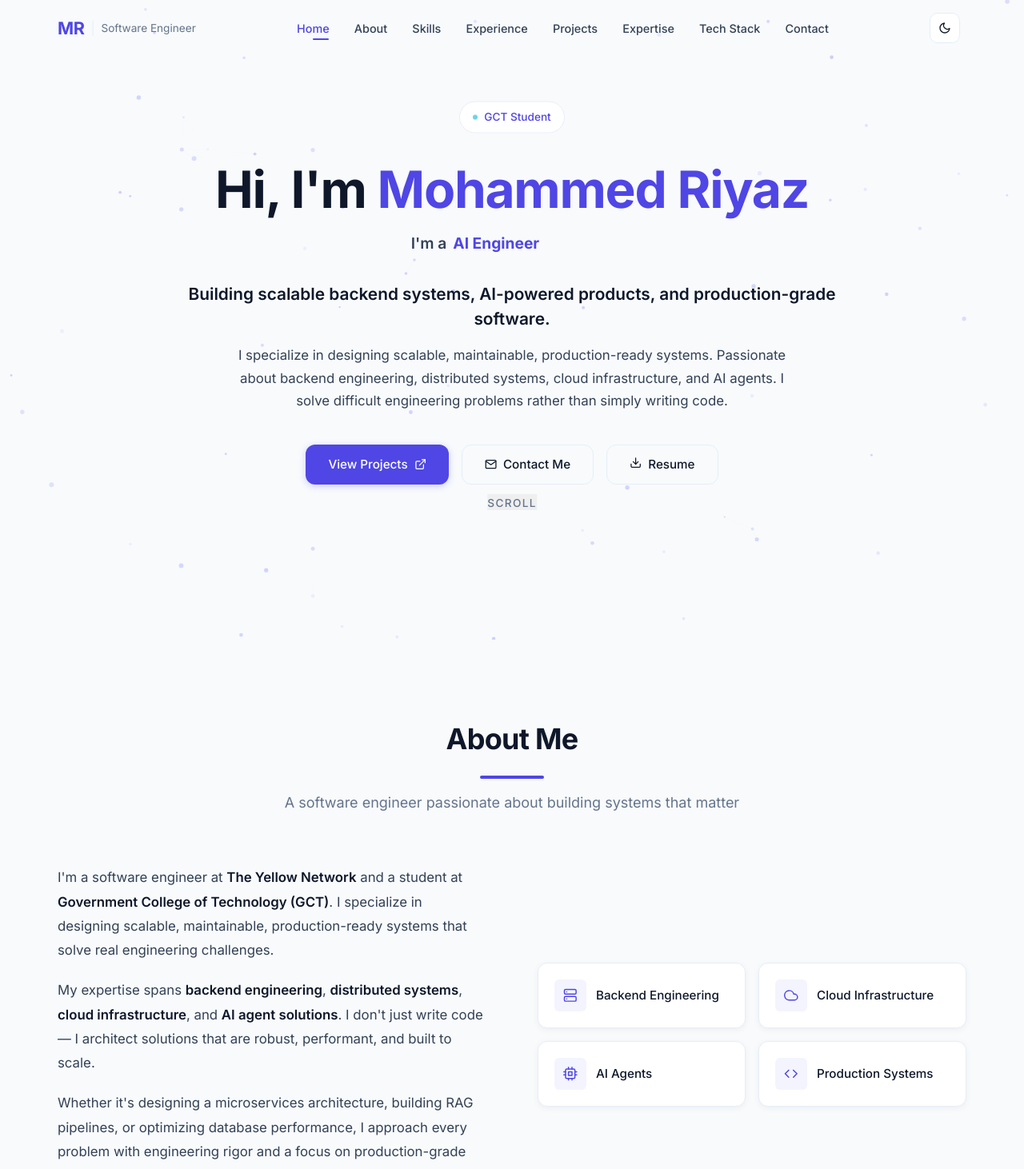
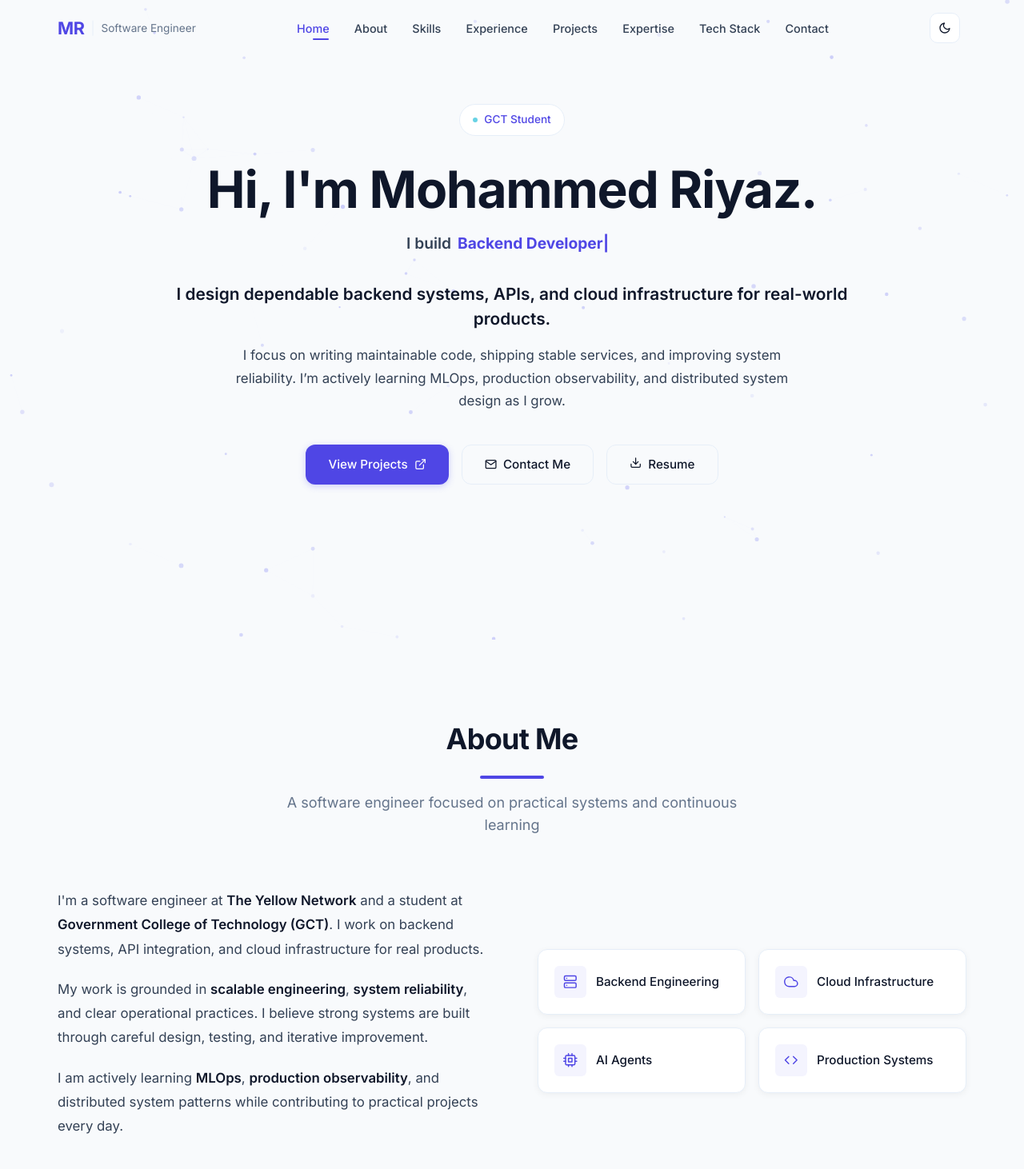
Before and after one commit to Riyaz2815-Mohammed/PortFolio-React, a React (Vite) app: page / in a window 1280 px wide. Shown: the top 1462 px of the page at 80% size. Built offline with nearby package versions, Linux system fonts and the light colour scheme.

Commit message:
refactor: make portfolio realistic with grounded copy, lower expertise ratings, remove scroll indicator, and add dark/light theme toggle

```diff
--- a/src/components/sections/About.jsx
+++ b/src/components/sections/About.jsx
@@ -17,24 +17,23 @@ export default function About() {
       <div className="container">
         <SectionTitle
           title="About Me"
-          subtitle="A software engineer passionate about building systems that matter"
+          subtitle="A software engineer focused on practical systems and continuous learning"
         />
         <div className="about__content">
           <ScrollReveal className="about__text">
             <p>
               I'm a software engineer at <strong>The Yellow Network</strong> and a student at{' '}
-              <strong>Government College of Technology (GCT)</strong>. I specialize in designing
-              scalable, maintainable, production-ready systems that solve real engineering challenges.
+              <strong>Government College of Technology (GCT)</strong>. I work on backend systems,
+              API integration, and cloud infrastructure for real products.
             </p>
             <p>
-              My expertise spans <strong>backend engineering</strong>, <strong>distributed systems</strong>,{' '}
-              <strong>cloud infrastructure</strong>, and <strong>AI agent solutions</strong>. I don't just
-              write code — I architect solutions that are robust, performant, and built to scale.
+              My work is grounded in <strong>scalable engineering</strong>, <strong>system reliability</strong>,
+              and clear operational practices. I believe strong systems are built through careful design,
+              testing, and iterative improvement.
             </p>
             <p>
-              Whether it's designing a microservices architecture, building RAG pipelines, or optimizing
-              database performance, I approach every problem with engineering rigor and a focus on
-              production-grade outcomes.
+              I am actively learning <strong>MLOps</strong>, <strong>production observability</strong>, and
+              distributed system patterns while contributing to practical projects every day.
             </p>
           </ScrollReveal>
           <ScrollReveal className="about__highlights" delay={0.2}>
--- a/src/components/sections/Expertise.jsx
+++ b/src/components/sections/Expertise.jsx
@@ -10,7 +10,7 @@ export default function Expertise() {
       <div className="container">
         <SectionTitle
           title="Engineering Expertise"
-          subtitle="Core strengths and technical proficiencies"
+          subtitle="Skills I apply in production and areas I continue learning"
         />
         <div className="expertise__grid">
           {expertiseAreas.map((area, i) => (
--- a/src/components/sections/Hero.css
+++ b/src/components/sections/Hero.css
@@ -47,7 +47,6 @@
 	font-size: 0.85rem;
 	color: var(--accent);
 	font-weight: 500;
-	animation: float 3s ease-in-out infinite;
 }
 
 .hero__badge-dot {
@@ -96,7 +95,6 @@
 
 .hero__role-cursor {
 	color: var(--accent);
-	animation: cursor-blink 1s ease-in-out infinite;
 }
 
 @keyframes cursor-blink {
@@ -132,66 +130,6 @@
 	justify-content: center;
 	flex-wrap: wrap;
 	margin-bottom: 4rem;
-}
-
-.hero__scroll {
-	position: absolute;
-	bottom: 2rem;
-	left: 50%;
-	transform: translateX(-50%);
-	display: flex;
-	flex-direction: column;
-	align-items: center;
-	gap: 0.75rem;
-}
-
-.hero__scroll-text {
-	font-size: 0.85rem;
-	color: var(--text-muted);
-	font-weight: 500;
-	text-transform: uppercase;
-	letter-spacing: 0.1em;
-}
-
-.hero__scroll-icon {
-	width: 24px;
-	height: 40px;
-	border: 2px solid var(--border);
-	border-radius: 12px;
-	display: flex;
-	align-items: flex-start;
-	justify-content: center;
-	padding-top: 8px;
-	animation: scroll-down 2s ease-in-out infinite;
-}
-
-.hero__scroll-icon::before {
-	content: '';
-	width: 2px;
-	height: 6px;
-	background: var(--accent);
-	border-radius: 1px;
-	animation: scroll-motion 2s ease-in-out infinite;
-}
-
-@keyframes scroll-down {
-	0%, 100% {
-		opacity: 0.6;
-	}
-	50% {
-		opacity: 1;
-	}
-}
-
-@keyframes scroll-motion {
-	0% {
-		transform: translateY(0);
-		opacity: 1;
-	}
-	100% {
-		transform: translateY(12px);
-		opacity: 0;
-	}
 }
 
 @keyframes float {
--- a/src/components/sections/Hero.jsx
+++ b/src/components/sections/Hero.jsx
@@ -7,9 +7,8 @@ import './Hero.css';
 
 const roles = [
   'Software Engineer',
-  'AI Engineer',
   'Backend Developer',
-  'Full Stack Developer',
+  'Systems Engineer',
 ];
 
 export default function Hero() {
@@ -71,23 +70,21 @@ export default function Hero() {
             GCT Student
           </motion.div>
           <h1 className="hero__title">
-            Hi, I'm
-            <span className="text-gradient"> Mohammed Riyaz</span>
+            Hi, I'm Mohammed Riyaz.
           </h1>
           <div className="hero__role-wrapper">
-            <span className="hero__role-label">I'm a </span>
+            <span className="hero__role-label">I build </span>
             <span className="hero__role">
               {roles[roleIndex].substring(0, charIndex)}
               <span className="hero__role-cursor">|</span>
             </span>
           </div>
           <p className="hero__headline">
-            Building scalable backend systems, AI-powered products, and production-grade software.
+            I design dependable backend systems, APIs, and cloud infrastructure for real-world products.
           </p>
           <p className="hero__description">
-            I specialize in designing scalable, maintainable, production-ready systems.
-            Passionate about backend engineering, distributed systems, cloud infrastructure,
-            and AI agents. I solve difficult engineering problems rather than simply writing code.
+            I focus on writing maintainable code, shipping stable services, and improving system reliability.
+            I’m actively learning MLOps, production observability, and distributed system design as I grow.
           </p>
           <motion.div
             className="hero__actions"
@@ -108,25 +105,6 @@ export default function Hero() {
             </Button>
           </motion.div>
         </motion.div>
-        <motion.div
-          className="hero__scroll"
-          initial={{ opacity: 0 }}
-          animate={{ opacity: 1 }}
-          transition={{ delay: 1.5, duration: 0.5 }}
-        >
-          <button
-            className="hero__scroll-btn"
-            onClick={() => scrollTo('about')}
-            aria-label="Scroll to about section"
-          >
-            <span className="hero__scroll-text">Scroll</span>
-            <motion.div
-              className="hero__scroll-line"
-              animate={{ height: ['0%', '100%', '0%'] }}
-              transition={{ duration: 2, repeat: Infinity, ease: 'easeInOut' }}
-            />
-          </button>
-        </motion.div>
       </div>
     </section>
   );
--- a/src/data/expertise.js
+++ b/src/data/expertise.js
@@ -1,17 +1,17 @@
 export const expertiseAreas = [
-  { name: 'Backend Engineering', level: 95 },
-  { name: 'Infrastructure', level: 88 },
-  { name: 'API Design', level: 92 },
-  { name: 'System Design', level: 85 },
-  { name: 'Low Level Design', level: 82 },
-  { name: 'AI Agents', level: 90 },
-  { name: 'Agentic Solutions', level: 88 },
-  { name: 'RAG Pipelines', level: 85 },
-  { name: 'Cloud Architecture', level: 87 },
-  { name: 'CI/CD', level: 90 },
-  { name: 'Performance Optimization', level: 85 },
-  { name: 'Distributed Systems', level: 80 },
-  { name: 'Database Optimization', level: 83 },
-  { name: 'Security', level: 78 },
-  { name: 'Production Deployments', level: 92 },
+  { name: 'Backend Engineering', level: 72 },
+  { name: 'Infrastructure', level: 66 },
+  { name: 'API Design', level: 68 },
+  { name: 'System Design', level: 62 },
+  { name: 'Low Level Design', level: 58 },
+  { name: 'AI Agents', level: 60 },
+  { name: 'Agentic Solutions', level: 60 },
+  { name: 'RAG Pipelines', level: 64 },
+  { name: 'Cloud Architecture', level: 66 },
+  { name: 'CI/CD', level: 68 },
+  { name: 'Performance Optimization', level: 64 },
+  { name: 'Distributed Systems', level: 58 },
+  { name: 'Database Optimization', level: 62 },
+  { name: 'Security', level: 55 },
+  { name: 'Production Deployments', level: 70 },
 ];
```
